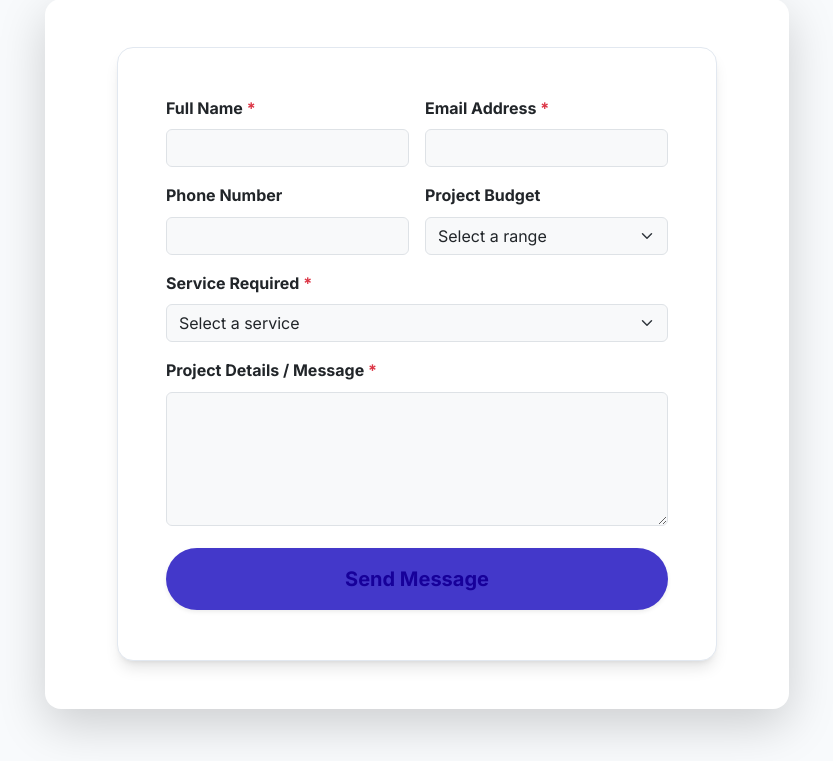
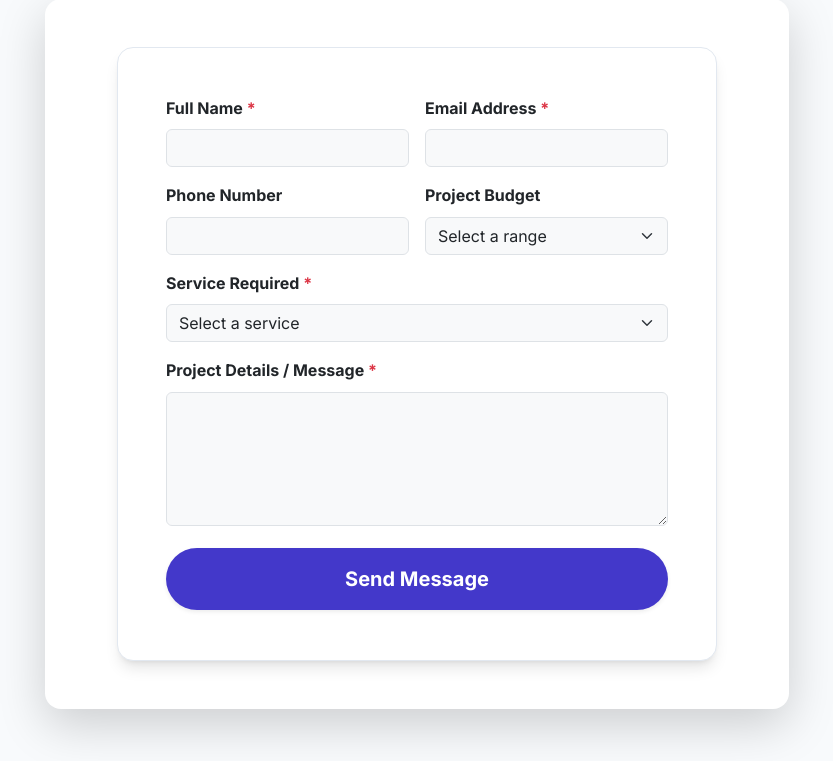
Before and after one commit to fmshaja/aslal, a PHP site: page /contact.php in a window 1280 px wide, with the pointer over the restyled element. Shown: the part 345-1106 px from the top of the page, without its empty margins (223-1056 px from the left). Run offline with PHP 8.4, Linux system fonts and the light colour scheme; data comes from the database, SQL or seed files in the repository.

Commit message:
Update btn-primary hover color

```diff
--- a/assets/css/style.css
+++ b/assets/css/style.css
@@ -155,7 +155,7 @@ main {
 
 .btn-primary:hover {
     background-color: var(--primary-hover);
-    color: rgb(23, 0, 154);
+    color: white;
     border-color: var(--primary-hover);
     transform: translateY(-2px);
     box-shadow: var(--shadow-md);
```
